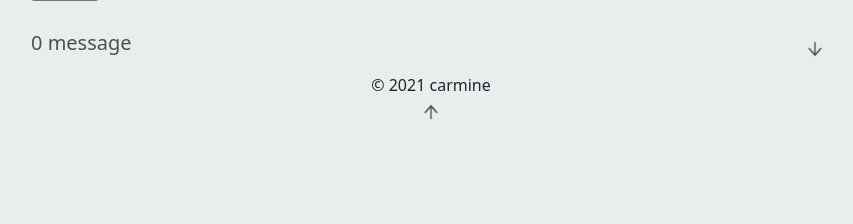
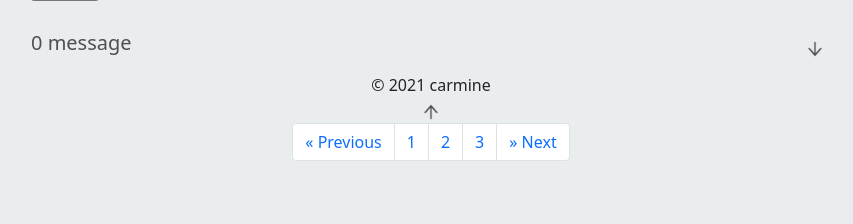
Before and after one commit to carmineDYJ/django-message-board, a Django app: page / in a window 1280 px wide. Shown: the part 413-637 px from the top of the page, without its empty margins (209-1062 px from the left). Run offline with Django 4.2, Linux system fonts and the light colour scheme; data that the repository does not hold is empty; some libraries are stand-ins or nearby versions.

Commit message:
use Paginator for pagination, add test pagination buttons

```diff
--- a/message_board/templates/message_board/index.html
+++ b/message_board/templates/message_board/index.html
@@ -8,7 +8,8 @@
     <meta name="viewport"
           content="width=device-width, initial-scale=1.0, minimum-scale=1.0, maximum-scale=1.0, user-scalable=no">
 
-    <link href="https://cdn.jsdelivr.net/npm/bootstrap@5.1.3/dist/css/bootstrap.min.css" rel="stylesheet" integrity="sha384-1BmE4kWBq78iYhFldvKuhfTAU6auU8tT94WrHftjDbrCEXSU1oBoqyl2QvZ6jIW3" crossorigin="anonymous">
+    <link href="https://cdn.jsdelivr.net/npm/bootstrap@5.1.3/dist/css/bootstrap.min.css" rel="stylesheet"
+          integrity="sha384-1BmE4kWBq78iYhFldvKuhfTAU6auU8tT94WrHftjDbrCEXSU1oBoqyl2QvZ6jIW3" crossorigin="anonymous">
     {% load static %}
     <link href="{% static 'message_board/css/style.css' %}" rel="stylesheet">
     <link rel="icon" href="{% static 'message_board/icon/favicon.ico' %}">
@@ -46,11 +47,11 @@
     </div>
 
     {#display messages in a reverse order#}
-    {% for message in message_list reversed %}
+    {% for message in message_page_obj reversed %}
         <div class="message">
             <div class="message-name-index-time">
                 <p class="message-name">{{ message.name }}</p>
-                <p class="message-index">#{{ forloop.counter }}</p>
+                <p class="message-index">#{{ forloop.counter|add:page_start_index|add:-1 }}</p>
                 <p class="message-time" data-timestamp={{ message.timestamp|date:"c" }}></p>
             </div>
             <p>{{ message.body }}</p>
@@ -60,11 +61,30 @@
         <p>&copy; 2021 carmine</p>
         <button class="button-to-page-top"><a href="#page-top"><img src="{% static 'message_board/img/arrowup.png' %}"
                                                                     alt="button to page top"></a></button>
+        <ul class="pagination">
+            <li class="page-item">
+                <a class="page-link" href="#" aria-label="Previous">
+                    <span aria-hidden="true">&laquo;</span>
+                    <span class="sr-only">Previous</span>
+                </a>
+            </li>
+            <li class="page-item"><a class="page-link" href="/?page=1">1</a></li>
+            <li class="page-item"><a class="page-link" href="/?page=2">2</a></li>
+            <li class="page-item"><a class="page-link" href="/?page=3">3</a></li>
+            <li class="page-item">
+                <a class="page-link" href="#" aria-label="Next">
+                    <span aria-hidden="true">&raquo;</span>
+                    <span class="sr-only">Next</span>
+                </a>
+            </li>
+        </ul>
     </footer>
     <div id="page-bottom">
     </div>
 </main>
-<script src="https://cdn.jsdelivr.net/npm/bootstrap@5.1.3/dist/js/bootstrap.bundle.min.js" integrity="sha384-ka7Sk0Gln4gmtz2MlQnikT1wXgYsOg+OMhuP+IlRH9sENBO0LRn5q+8nbTov4+1p" crossorigin="anonymous"></script>
+<script src="https://cdn.jsdelivr.net/npm/bootstrap@5.1.3/dist/js/bootstrap.bundle.min.js"
+        integrity="sha384-ka7Sk0Gln4gmtz2MlQnikT1wXgYsOg+OMhuP+IlRH9sENBO0LRn5q+8nbTov4+1p"
+        crossorigin="anonymous"></script>
 <script src="https://cdn.bootcdn.net/ajax/libs/jquery/3.6.0/jquery.js"></script>
 <script src="https://cdn.bootcdn.net/ajax/libs/moment.js/2.29.1/moment-with-locales.js"></script>
 <script src="{% static 'message_board/js/render-time-from-now.js' %}"></script>
--- a/message_board/views.py
+++ b/message_board/views.py
@@ -4,6 +4,7 @@ from .models import Message
 from django.http import HttpResponse
 from django.http import HttpResponse, HttpResponseRedirect
 from django.core.paginator import Paginator
+from math import ceil
 
 
 # Create your views here.
@@ -20,15 +21,13 @@ def index(request):
             return HttpResponseRedirect('/')
     elif request.method == 'GET':
         message_list = list(Message.objects.values())
-        message_per_page = 2
-        page_total_count = len(message_list)
-        # paginator = Paginator(message_list, message_per_page)
-        # page_number = request.GET.get('page')
-        # page_obj = paginator.get_page(page_number)
+        paginator = Paginator(message_list, per_page=5)
+        message_page_number = request.GET.get('page')
+        message_page_obj = paginator.get_page(message_page_number)
         context = {
             'form': form,
-            'message_list': message_list,
-            'index': len(message_list),
-            'page_total_count': page_total_count
+            'message_page_obj': message_page_obj,
+            'num_pages': paginator.num_pages,
+            'page_start_index': message_page_obj.start_index()
         }
         return render(request, 'message_board/index.html', context)
```
